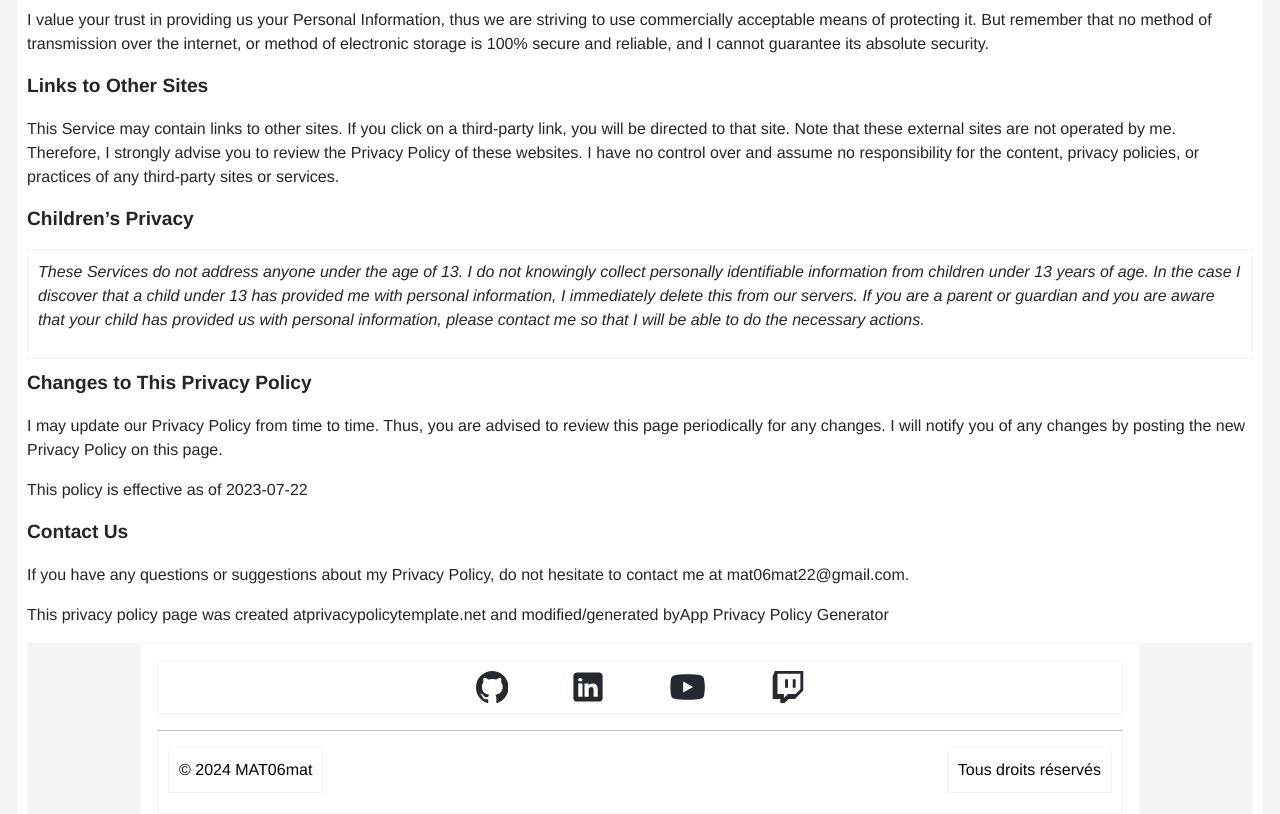
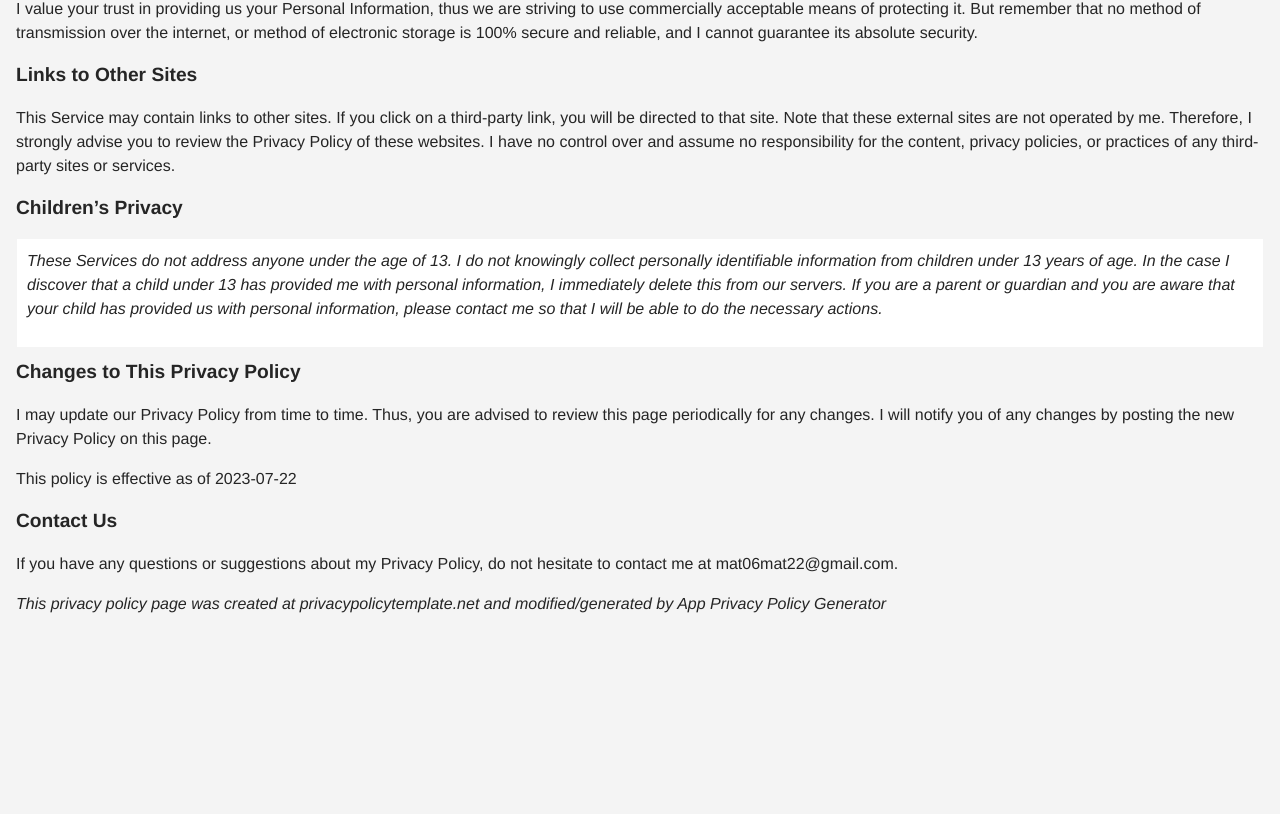
Before and after one commit to MAT06mat/MAT06mat, a React (Vite) app: page /MAT06mat/privacy-policy/cubis in a window 1280 px wide. Shown: the part 1096-1910 px from the top of the page. After the commit the page ends 1744 px from the top, so only its background shows below. Built offline with nearby package versions, Linux system fonts and the light colour scheme.

Commit message:
Do somes updates

```diff
--- a/public/css/privacy-policy.css
+++ /dev/null
@@ -1,98 +0,0 @@
-/* Variables de couleur */
-:root {
-    --color1: #252525;
-    --color2: #F4F4F4;
-}
-
-/* Style général */
-body {
-    font-family: "Helvetica Neue", Helvetica, Arial, sans-serif;
-    padding: 1em;
-    background-color: var(--color2);
-    /* Arrière-plan en gris clair */
-    color: var(--color1);
-    /* Texte en orange */
-}
-
-/* Style pour les titres */
-strong {
-    color: var(--color1);
-    /* Couleur orange */
-}
-
-/* Style pour les paragraphes */
-p {
-    margin-bottom: 1em;
-}
-
-/* Style pour les liens */
-a {
-    color: var(--color1);
-    /* Couleur orange pour les liens */
-    text-decoration: none;
-}
-
-a:hover {
-    text-decoration: underline;
-    /* Souligner les liens au survol */
-}
-
-/* Style pour les listes à puces */
-ul {
-    list-style: disc;
-    margin-left: 20px;
-    padding-left: 0;
-}
-
-/* Style pour les div */
-div {
-    background-color: white;
-    /* Arrière-plan en blanc pour les div */
-    padding: 10px;
-    margin-bottom: 10px;
-    border: 1px solid var(--color2);
-    /* Bordure grise autour des div */
-}
-
-/* Style pour les dates */
-p:last-child {
-    font-style: italic;
-}
-
-/* Style pour les sections importantes */
-strong:first-of-type {
-    font-size: 1.2em;
-    margin-top: 1em;
-    margin-bottom: 0.5em;
-}
-
-/* Style pour les en-têtes de section */
-h2 {
-    color: var(--color1);
-    /* Couleur orange */
-    margin-top: 1.5em;
-}
-
-/* Style pour le pied de page */
-p:last-child a {
-    color: var(--color1);
-    /* Couleur orange pour les liens du pied de page */
-}
-
-/* Style pour les boîtes d'information */
-div.info-box {
-    background-color: var(--color1);
-    /* Arrière-plan en orange */
-    color: white;
-    /* Texte en blanc */
-    padding: 15px;
-    margin: 10px 0;
-    border-radius: 5px;
-}
-
-/* Style pour les boîtes d'information avec un lien */
-div.info-box a {
-    color: white;
-    /* Couleur du texte en blanc */
-    text-decoration: underline;
-}
--- a/src/App.tsx
+++ b/src/App.tsx
@@ -30,9 +30,9 @@ function App() {
                         path="ultraordinaire"
                         element={<PortfolioUltraordinaire />}
                     />
-                    <Route path="privacy-policy">
-                        <Route path="cubis" element={<PrivacyPolicyCubis />} />
-                    </Route>
+                </Route>
+                <Route path="privacy-policy">
+                    <Route path="cubis" element={<PrivacyPolicyCubis />} />
                 </Route>
                 <Route path="*" element={<ErrorPage />} />
             </Routes>
--- /dev/null
+++ b/src/assets/css/privacy-policy.scss
@@ -0,0 +1,76 @@
+:root {
+    --privacy-policy-1: #252525;
+    --privacy-policy-2: #F4F4F4;
+}
+
+body:has(#privacy-policy) {
+    font-family: "Helvetica Neue", Helvetica, Arial, sans-serif;
+    padding: 1em;
+    background-color: var(--privacy-policy-2);
+    color: var(--privacy-policy-1);
+}
+
+#privacy-policy {
+
+    strong {
+        color: var(--privacy-policy-1);
+    }
+
+    p {
+        margin-bottom: 1em;
+    }
+
+    a {
+        color: var(--privacy-policy-1);
+        text-decoration: none;
+    }
+
+    a:hover {
+        text-decoration: underline;
+    }
+
+    ul {
+        list-style: disc;
+        margin-left: 20px;
+        padding-left: 0;
+    }
+
+    div {
+        background-color: white;
+        padding: 10px;
+        margin-bottom: 10px;
+        border: 1px solid var(--privacy-policy-2);
+    }
+
+    p:last-child {
+        font-style: italic;
+    }
+
+    strong:first-of-type {
+        font-size: 1.2em;
+        margin-top: 1em;
+        margin-bottom: 0.5em;
+    }
+
+    h2 {
+        color: var(--privacy-policy-1);
+        margin-top: 1.5em;
+    }
+
+    p:last-child a {
+        color: var(--privacy-policy-1);
+    }
+
+    div.info-box {
+        background-color: var(--privacy-policy-1);
+        color: white;
+        padding: 15px;
+        margin: 10px 0;
+        border-radius: 5px;
+    }
+
+    div.info-box a {
+        color: white;
+        text-decoration: underline;
+    }
+}
--- a/src/components/PageLayout.tsx
+++ b/src/components/PageLayout.tsx
@@ -1,10 +1,12 @@
 import { Outlet } from "react-router-dom";
 import "../assets/css/PageLayout.scss";
+import Contact from "./Contact";
 
 function PageLayout() {
     return (
         <>
             <Outlet />
+            <Contact />
             <footer>
                 <div className="container">
                     <div className="links">
--- a/src/components/Portfolio.tsx
+++ b/src/components/Portfolio.tsx
@@ -4,7 +4,6 @@ import ContactButton from "./ContactButton";
 import "../assets/css/Portfolio.scss";
 import Section from "./Section";
 import { Link } from "react-router-dom";
-import Contact from "./Contact";
 
 interface Props {
     title: string;
@@ -38,7 +37,6 @@ function Portfolio({ title, children }: Props) {
                 </Section>
                 {children}
             </div>
-            <Contact />
         </>
     );
 }
--- a/src/routes/Home.tsx
+++ b/src/routes/Home.tsx
@@ -1,5 +1,4 @@
 import { Helmet } from "react-helmet-async";
-import Contact from "../components/Contact";
 import Section from "../components/Section";
 import Card from "../components/Card";
 import ContactButton from "../components/ContactButton";
@@ -76,7 +75,6 @@ function Home() {
                     />
                 </div>
             </Section>
-            <Contact />
         </>
     );
 }
--- a/src/routes/PrivacyPolicyCubis.tsx
+++ b/src/routes/PrivacyPolicyCubis.tsx
@@ -1,43 +1,46 @@
 import { Helmet } from "react-helmet-async";
+import "../assets/css/privacy-policy.scss";
 
 function PrivacyPolicyCubis() {
     return (
         <>
             <Helmet>
                 <title>Cubis Privacy Policy</title>
-                <link rel="stylesheet" href="/css/privacy-policy.css" />
             </Helmet>
+            <div id="privacy-policy">
                 <strong>Privacy Policy</strong>
                 <p>
                     MAT06mat built the Cubis app as a Free app. This SERVICE is
-                provided by MAT06mat at no cost and is intended for use as is.
+                    provided by MAT06mat at no cost and is intended for use as
+                    is.
                 </p>
                 <p>
-                This page is used to inform visitors regarding my policies with
-                the collection, use, and disclosure of Personal Information if
-                anyone decided to use my Service.
+                    This page is used to inform visitors regarding my policies
+                    with the collection, use, and disclosure of Personal
+                    Information if anyone decided to use my Service.
                 </p>
                 <p>
                     If you choose to use my Service, then you agree to the
-                collection and use of information in relation to this policy.
-                The Personal Information that I collect is used for providing
-                and improving the Service. I will not use or share your
-                information with anyone except as described in this Privacy
-                Policy.
+                    collection and use of information in relation to this
+                    policy. The Personal Information that I collect is used for
+                    providing and improving the Service. I will not use or share
+                    your information with anyone except as described in this
+                    Privacy Policy.
                 </p>
                 <p>
-                The terms used in this Privacy Policy have the same meanings as
-                in our Terms and Conditions, which are accessible at Cubis
-                unless otherwise defined in this Privacy Policy.
+                    The terms used in this Privacy Policy have the same meanings
+                    as in our Terms and Conditions, which are accessible at
+                    Cubis unless otherwise defined in this Privacy Policy.
                 </p>
                 <p>
                     <strong>Information Collection and Use</strong>
                 </p>
                 <p>
-                For a better experience, while using our Service, I may require
-                you to provide us with certain personally identifiable
-                information. The information that I request will be retained on
-                your device and is not collected by me in any way.
+                    For a better experience, while using our Service, I may
+                    require you to provide us with certain personally
+                    identifiable information. The information that I request
+                    will be retained on your device and is not collected by me
+                    in any way.
                 </p>
                 <div>
                     <p>
@@ -45,8 +48,8 @@ function PrivacyPolicyCubis() {
                         information used to identify you.
                     </p>
                     <p>
-                    Link to the privacy policy of third-party service providers
-                    used by the app
+                        Link to the privacy policy of third-party service
+                        providers used by the app
                     </p>
                     <ul>
                         <li>
@@ -64,38 +67,39 @@ function PrivacyPolicyCubis() {
                     <strong>Log Data</strong>
                 </p>
                 <p>
-                I want to inform you that whenever you use my Service, in a case
-                of an error in the app I collect data and information (through
-                third-party products) on your phone called Log Data. This Log
-                Data may include information such as your device Internet
-                Protocol (“IP”) address, device name, operating system version,
-                the configuration of the app when utilizing my Service, the time
-                and date of your use of the Service, and other statistics.
+                    I want to inform you that whenever you use my Service, in a
+                    case of an error in the app I collect data and information
+                    (through third-party products) on your phone called Log
+                    Data. This Log Data may include information such as your
+                    device Internet Protocol (“IP”) address, device name,
+                    operating system version, the configuration of the app when
+                    utilizing my Service, the time and date of your use of the
+                    Service, and other statistics.
                 </p>
                 <p>
                     <strong>Cookies</strong>
                 </p>
                 <p>
-                Cookies are files with a small amount of data that are commonly
-                used as anonymous unique identifiers. These are sent to your
-                browser from the websites that you visit and are stored on your
-                device's internal memory.
+                    Cookies are files with a small amount of data that are
+                    commonly used as anonymous unique identifiers. These are
+                    sent to your browser from the websites that you visit and
+                    are stored on your device's internal memory.
                 </p>
                 <p>
-                This Service does not use these “cookies” explicitly. However,
-                the app may use third-party code and libraries that use
-                “cookies” to collect information and improve their services. You
-                have the option to either accept or refuse these cookies and
-                know when a cookie is being sent to your device. If you choose
-                to refuse our cookies, you may not be able to use some portions
-                of this Service.
+                    This Service does not use these “cookies” explicitly.
+                    However, the app may use third-party code and libraries that
+                    use “cookies” to collect information and improve their
+                    services. You have the option to either accept or refuse
+                    these cookies and know when a cookie is being sent to your
+                    device. If you choose to refuse our cookies, you may not be
+                    able to use some portions of this Service.
                 </p>
                 <p>
                     <strong>Service Providers</strong>
                 </p>
                 <p>
-                I may employ third-party companies and individuals due to the
-                following reasons:
+                    I may employ third-party companies and individuals due to
+                    the following reasons:
                 </p>
                 <ul>
                     <li>To facilitate our Service;</li>
@@ -104,58 +108,59 @@ function PrivacyPolicyCubis() {
                     <li>To assist us in analyzing how our Service is used.</li>
                 </ul>
                 <p>
-                I want to inform users of this Service that these third parties
-                have access to their Personal Information. The reason is to
-                perform the tasks assigned to them on our behalf. However, they
-                are obligated not to disclose or use the information for any
-                other purpose.
+                    I want to inform users of this Service that these third
+                    parties have access to their Personal Information. The
+                    reason is to perform the tasks assigned to them on our
+                    behalf. However, they are obligated not to disclose or use
+                    the information for any other purpose.
                 </p>
                 <p>
                     <strong>Security</strong>
                 </p>
                 <p>
-                I value your trust in providing us your Personal Information,
-                thus we are striving to use commercially acceptable means of
-                protecting it. But remember that no method of transmission over
-                the internet, or method of electronic storage is 100% secure and
-                reliable, and I cannot guarantee its absolute security.
+                    I value your trust in providing us your Personal
+                    Information, thus we are striving to use commercially
+                    acceptable means of protecting it. But remember that no
+                    method of transmission over the internet, or method of
+                    electronic storage is 100% secure and reliable, and I cannot
+                    guarantee its absolute security.
                 </p>
                 <p>
                     <strong>Links to Other Sites</strong>
                 </p>
                 <p>
-                This Service may contain links to other sites. If you click on a
-                third-party link, you will be directed to that site. Note that
-                these external sites are not operated by me. Therefore, I
-                strongly advise you to review the Privacy Policy of these
-                websites. I have no control over and assume no responsibility
-                for the content, privacy policies, or practices of any
-                third-party sites or services.
+                    This Service may contain links to other sites. If you click
+                    on a third-party link, you will be directed to that site.
+                    Note that these external sites are not operated by me.
+                    Therefore, I strongly advise you to review the Privacy
+                    Policy of these websites. I have no control over and assume
+                    no responsibility for the content, privacy policies, or
+                    practices of any third-party sites or services.
                 </p>
                 <p>
                     <strong>Children’s Privacy</strong>
                 </p>
                 <div>
                     <p>
-                    These Services do not address anyone under the age of 13. I
-                    do not knowingly collect personally identifiable information
-                    from children under 13 years of age. In the case I discover
-                    that a child under 13 has provided me with personal
-                    information, I immediately delete this from our servers. If
-                    you are a parent or guardian and you are aware that your
-                    child has provided us with personal information, please
-                    contact me so that I will be able to do the necessary
-                    actions.
+                        These Services do not address anyone under the age of
+                        13. I do not knowingly collect personally identifiable
+                        information from children under 13 years of age. In the
+                        case I discover that a child under 13 has provided me
+                        with personal information, I immediately delete this
+                        from our servers. If you are a parent or guardian and
+                        you are aware that your child has provided us with
+                        personal information, please contact me so that I will
+                        be able to do the necessary actions.
                     </p>
                 </div>
                 <p>
                     <strong>Changes to This Privacy Policy</strong>
                 </p>
                 <p>
-                I may update our Privacy Policy from time to time. Thus, you are
-                advised to review this page periodically for any changes. I will
-                notify you of any changes by posting the new Privacy Policy on
-                this page.
+                    I may update our Privacy Policy from time to time. Thus, you
+                    are advised to review this page periodically for any
+                    changes. I will notify you of any changes by posting the new
+                    Privacy Policy on this page.
                 </p>
                 <p>This policy is effective as of 2023-07-22</p>
                 <p>
@@ -163,10 +168,11 @@ function PrivacyPolicyCubis() {
                 </p>
                 <p>
                     If you have any questions or suggestions about my Privacy
-                Policy, do not hesitate to contact me at mat06mat22@gmail.com.
+                    Policy, do not hesitate to contact me at
+                    mat06mat22@gmail.com.
                 </p>
                 <p>
-                This privacy policy page was created at
+                    This privacy policy page was created at{" "}
                     <a
                         href="https://privacypolicytemplate.net"
                         target="_blank"
@@ -174,7 +180,7 @@ function PrivacyPolicyCubis() {
                     >
                         privacypolicytemplate.net{" "}
                     </a>
-                and modified/generated by
+                    and modified/generated by{" "}
                     <a
                         href="https://app-privacy-policy-generator.nisrulz.com/"
                         target="_blank"
@@ -183,6 +189,7 @@ function PrivacyPolicyCubis() {
                         App Privacy Policy Generator
                     </a>
                 </p>
+            </div>
         </>
     );
 }
```
Lines whose indentation alone changed are shown as unchanged.
